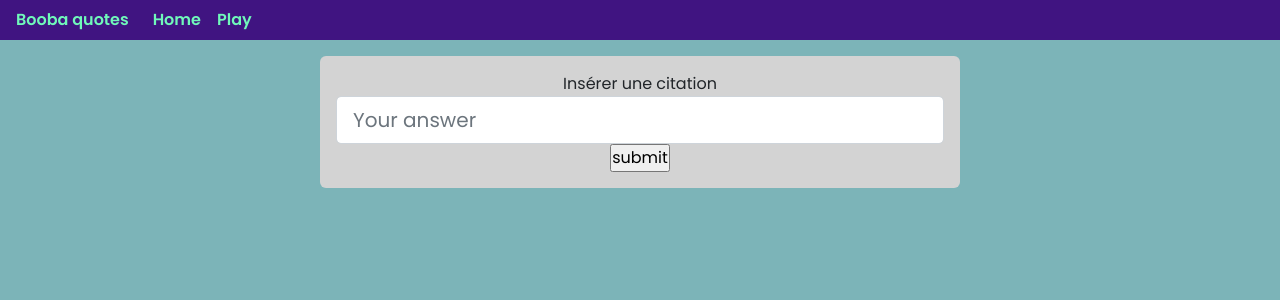
After one commit to richad-m/booba-api, a Flask app: page /play in a window 1280 px wide. The commit adds this page. Shown: the top 300 px of the page. Run offline with Flask 2, Linux system fonts and the light colour scheme.

Commit message:
used block for base.html and created play page

```diff
--- a/app.py
+++ b/app.py
@@ -2,6 +2,7 @@ from flask import Flask, render_template
 import random
 from datas import fetch_datas
 from missing_word import hole_in_sentence
+from quizz import fetch_quote
 
 app = Flask(__name__)
 
@@ -9,6 +10,14 @@ app = Flask(__name__)
 @app.route('/')
 def index():
     return render_template('index.html')
+
+
+@app.route('/play')
+def play():
+    # quote_dict = fetch_quote()
+    # quote = quote_dict['phrase']
+    # song_title = quote_dict['song_title']
+    return render_template('play.html')
 
 
 @app.route('/api/quotes/')
--- a/static/css/style.css
+++ b/static/css/style.css
@@ -1,5 +1,39 @@
 @import url("https://fonts.googleapis.com/css2?family=Poppins:wght@200;400;600&display=swap");
 
+/* Play page CSS below */
+
+.question {
+  background: lightgrey;
+  /* border: 5px solid white; */
+  height: fit-content;
+  width: 50vw;
+  border-radius: 6px;
+  margin-bottom: 1em;
+  padding: 1em;
+}
+
+/* Navbar Page CSS below */
+
+.navbar-lewagon {
+  background: var(--purple);
+  font-weight: bolder;
+  align-content: center;
+  height: 2.5em;
+}
+
+.nav-link {
+  color: var(--green) !important;
+}
+
+.navbar-lewagon .navbar-collapse {
+  flex-grow: 0;
+}
+
+.navbar-lewagon .navbar-brand img {
+  width: 40px;
+}
+
+/* Index Page CSS below */
 :root {
   --purple: #401481;
   --green: #70f8ba;
--- /dev/null
+++ b/templates/base.html
@@ -0,0 +1,69 @@
+<!DOCTYPE html>
+<html lang="en">
+  <head>
+    <meta charset="UTF-8" />
+    <meta http-equiv="X-UA-Compatible" content="IE=edge" />
+    <meta name="viewport" content="width=device-width, initial-scale=1.0" />
+    <!-- CSS only -->
+    <link
+      href="https://cdn.jsdelivr.net/npm/bootstrap@5.1.3/dist/css/bootstrap.min.css"
+      rel="stylesheet"
+      integrity="sha384-1BmE4kWBq78iYhFldvKuhfTAU6auU8tT94WrHftjDbrCEXSU1oBoqyl2QvZ6jIW3"
+      crossorigin="anonymous"
+    />
+    <link rel="stylesheet" href="static/css/style.css" />
+    <!-- Fontawesome CDN -->
+    <link
+      rel="stylesheet"
+      href="https://cdnjs.cloudflare.com/ajax/libs/font-awesome/5.15.4/css/all.min.css"
+      integrity="sha512-1ycn6IcaQQ40/MKBW2W4Rhis/DbILU74C1vSrLJxCq57o941Ym01SwNsOMqvEBFlcgUa6xLiPY/NS5R+E6ztJQ=="
+      crossorigin="anonymous"
+      referrerpolicy="no-referrer"
+    />
+    <meta
+      name="description"
+      content="The most advanced Booba quote API ever developed"
+    />
+    <title>Booba API</title>
+  </head>
+  <!-- Body below -->
+  <body>
+    <!--Navbar UI KIT-->
+    <div class="navbar navbar-expand-sm navbar-light navbar-lewagon">
+      <a class="nav-link home-button" href="#"> Booba quotes </a>
+      <button
+        class="navbar-toggler"
+        type="button"
+        data-toggle="collapse"
+        data-target="#navbarSupportedContent"
+        aria-controls="navbarSupportedContent"
+        aria-expanded="false"
+        aria-label="Toggle navigation"
+      >
+        <span class="navbar-toggler-icon"></span>
+      </button>
+
+      <div class="collapse navbar-collapse" id="navbarSupportedContent">
+        <ul class="navbar-nav mr-auto">
+          <li class="nav-item active">
+            <a class="nav-link" href="/">Home</a>
+          </li>
+          <li class="nav-item">
+            <a class="nav-link" href="/play">Play</a>
+          </li>
+          <li class="nav-item dropdown"></li>
+        </ul>
+      </div>
+    </div>
+    <div class="container-fluid">
+      <div class="row">{% block content %}{% endblock %}</div>
+    </div>
+  </body>
+  <!-- JavaScript Bundle with Popper -->
+  <script
+    src="https://cdn.jsdelivr.net/npm/bootstrap@5.1.3/dist/js/bootstrap.bundle.min.js"
+    integrity="sha384-ka7Sk0Gln4gmtz2MlQnikT1wXgYsOg+OMhuP+IlRH9sENBO0LRn5q+8nbTov4+1p"
+    crossorigin="anonymous"
+  ></script>
+  <script src="static/js/script.js"></script>
+</html>
--- /dev/null
+++ b/templates/play.html
@@ -0,0 +1,14 @@
+{% extends 'base.html' %} {% block content %}
+<div class="question">
+  <div class="quote">Insérer une citation</div>
+
+  <input
+    class="input-answer form-control form-control-lg"
+    type="text"
+    name="attempted-answer"
+    id="user-response"
+    placeholder="Your answer"
+  />
+  <input type="submit" value="submit" />
+  {% endblock %}
+</div>
```
Also changed, not shown: quizz.py (added, +10 -0 lines), templates/index.html (+14 -51 lines), README.txt.
